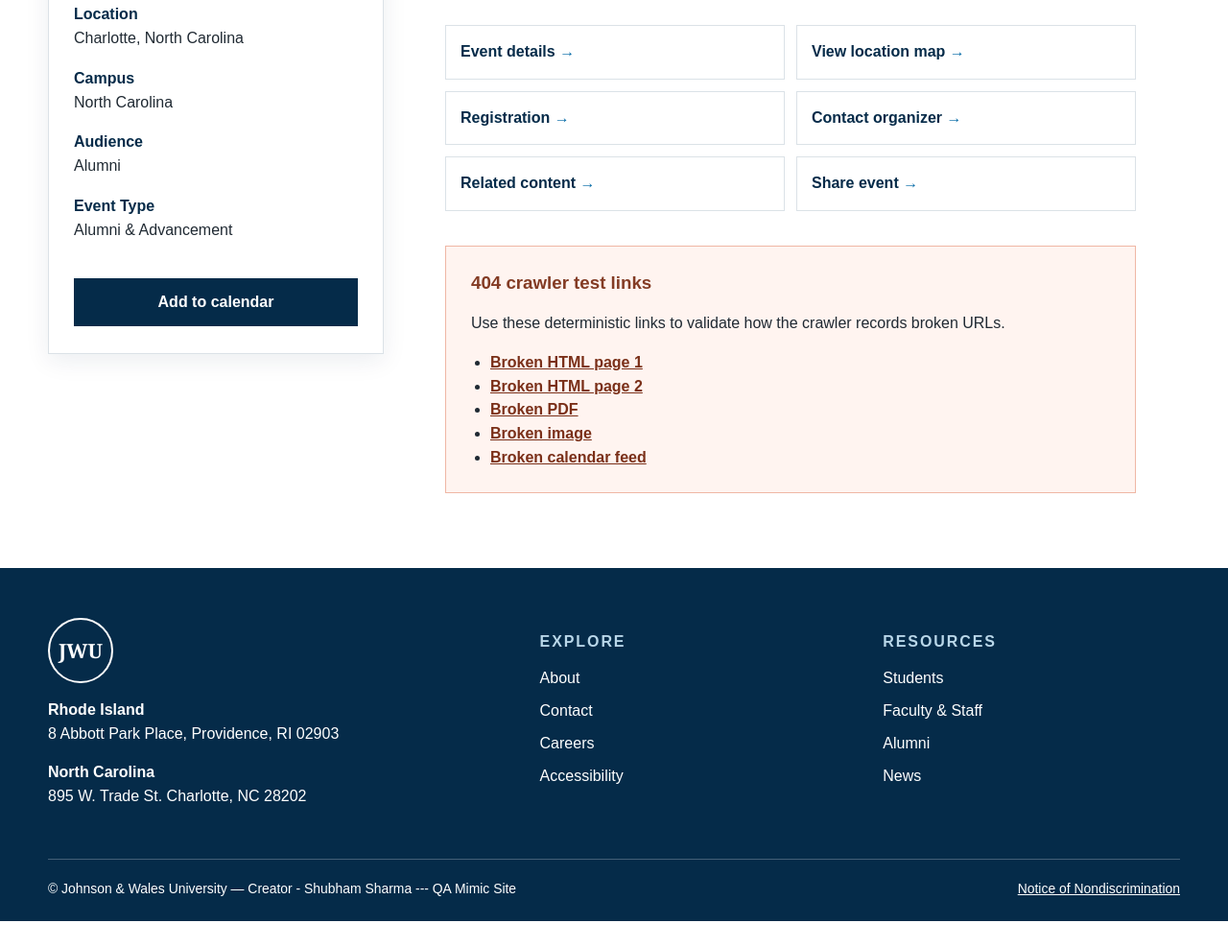
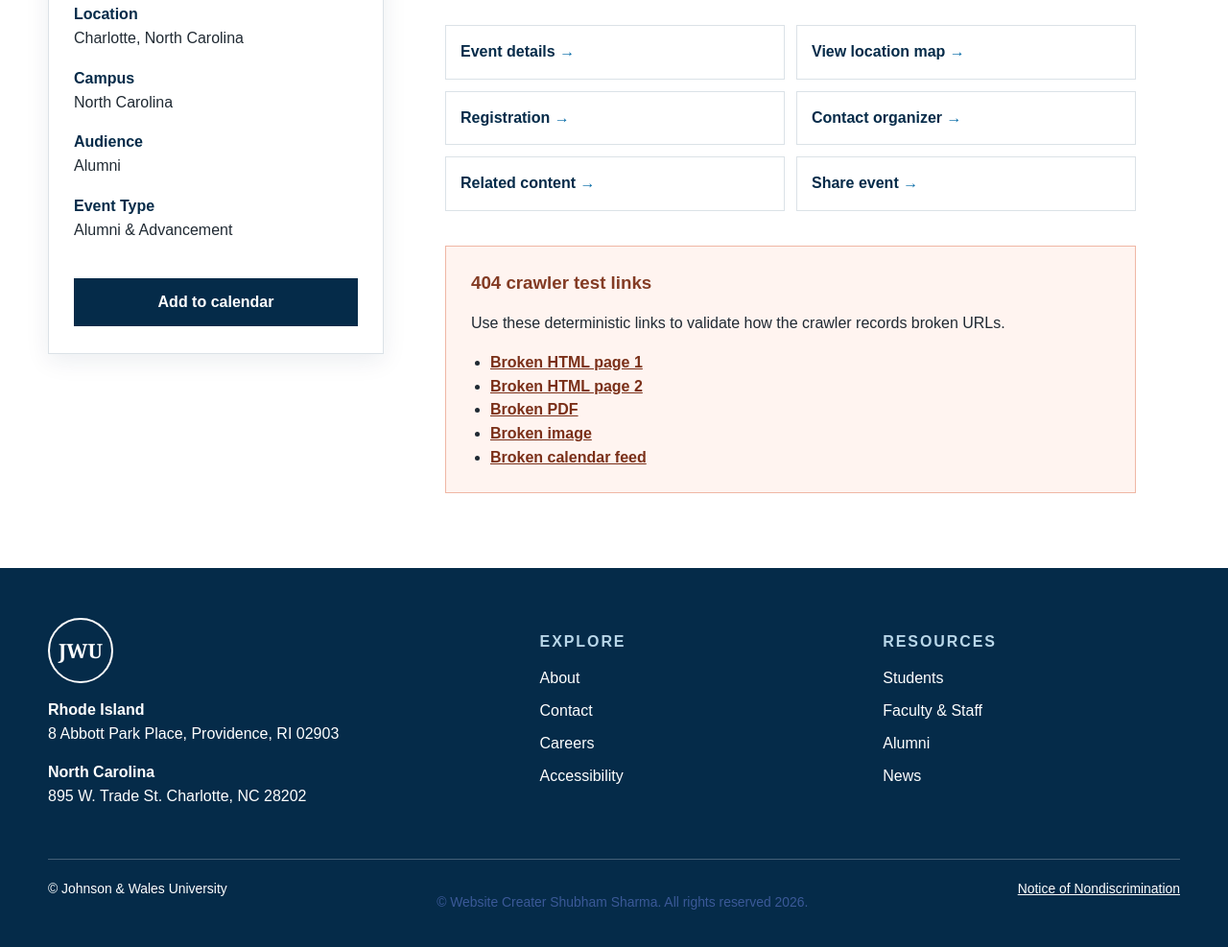
Before and after one commit to Shubham-AutomationTester/Demo_Site_Jsonld, a website: page index.html in a window 1280 px wide. Shown: the part 970-1957 px from the top of the page at 96% size. Before the commit the page ends 1930 px from the top, so only its background shows below. Drawn offline with Linux system fonts and the light colour scheme.

Commit message:
Update index.html

```diff
--- a/index.html
+++ b/index.html
@@ -217,8 +217,11 @@
       </div>
     </div>
     <div class="container footer-bottom">
-      <span>© Johnson &amp; Wales University — Creator - Shubham Sharma --- QA Mimic Site</span>
-      <a href="/broken/nondiscrimination">Notice of Nondiscrimination</a>
+      <span>© Johnson &amp; Wales University</span>
+		<div style="text-align: center; color: #3b5998;">
+    <p>© Website Creater Shubham Sharma. All rights reserved 2026.</p>
+</div>
+		<a href="/broken/nondiscrimination">Notice of Nondiscrimination</a>
     </div>
   </footer>
 </body>
```
